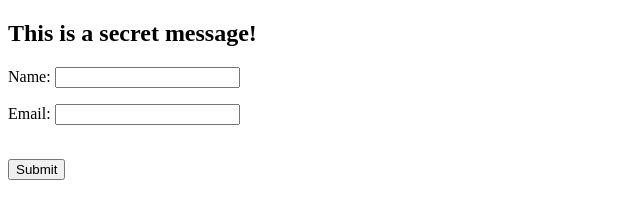
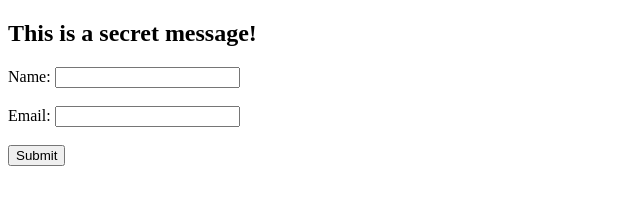
Before and after one commit to fullstack-decal-fa22/hw1-sophiaaguo, a plain HTML site: page secret.html in a window 1280 px wide. Shown: the whole page, without its empty margins (0-640 px from the left). Drawn offline with Linux system fonts and the light colour scheme.

Commit message:
fixed form

```diff
--- a/secret.html
+++ b/secret.html
@@ -6,10 +6,15 @@
     <body>
         <h2>This is a secret message!</h2>
         <form>
-            <p>Name: <input type="text" id="name"></p>
-            <p>Email: <input type="text" id="email"><p>
+            <label>Name: </label>
+            <input type="text" id="name">
             <br>
-            <input type="submit" value="Submit">
+            <br>
+            <label>Email: </label>
+            <input type="text" id="email">
+            <br>
+            <br>
+            <input type="Submit">
         </form>
     </body>
 </html>
```
